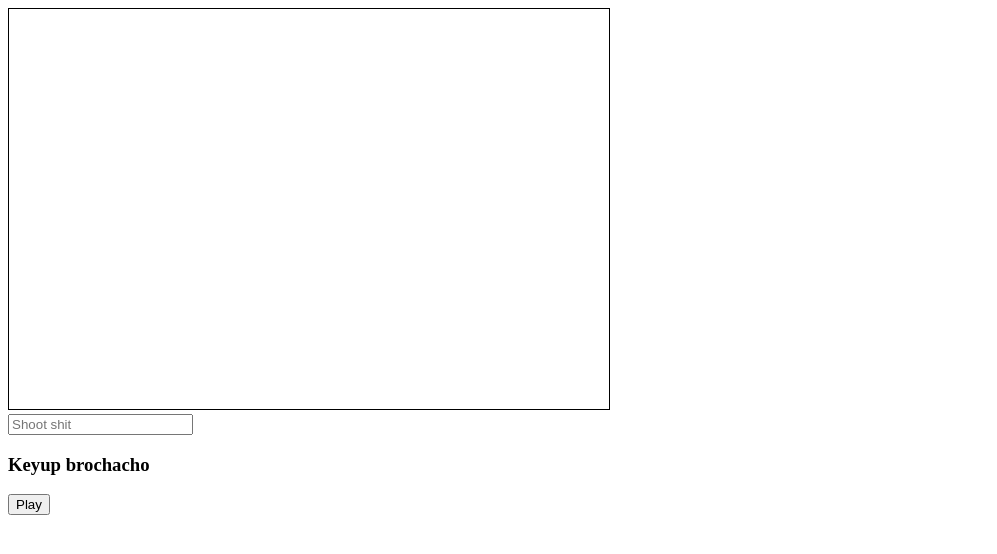
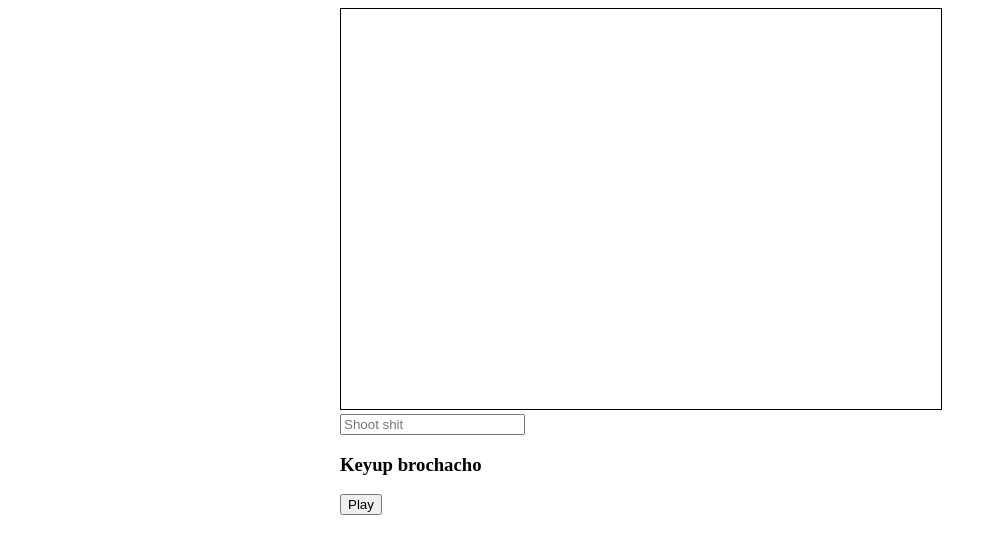
Before and after one commit to aaronmrobb/indavers, a React app: page / in a window 1280 px wide. Shown: the top 554 px of the page, without its empty margins (0-997 px from the left). Built offline with nearby package versions, Linux system fonts and the light colour scheme; the HTML template or start-up script is replaced by a standard one; what react-mixin would draw is missing.

Commit message:
better formatting

```diff
--- a/src/components/App.jsx
+++ b/src/components/App.jsx
@@ -11,7 +11,7 @@ export class App extends Component {
   render() {
 
     return(
-      <div>
+      <div className="container">
         <GameContainer />
       </div>
     )
--- a/src/components/Form.jsx
+++ b/src/components/Form.jsx
@@ -17,7 +17,7 @@ export class Form extends Component {
     return(
       <div>
         <form autoComplete="off" className="turret" onSubmit={this.shootWord.bind(this)}>
-           <input id="gun" ref="pewpew" placeholder="Shoot shit"></input>
+           <input disabled={this.props.gameover}  id="gun" ref="pewpew" placeholder="Shoot shit"></input>
          </form>
       </div>
     )
@@ -28,7 +28,7 @@ reactMixin(Form.prototype, PureRenderMixin)
 
 function mapStateToProps(state) {
   return {
-
+    gameover: state.get('gameover')
   }
 }
 
--- a/src/components/Game.jsx
+++ b/src/components/Game.jsx
@@ -15,19 +15,24 @@ export class Game extends Component {
       this.interval = undefined
     }
   }
+  handleStart(e) {
+    e.preventDefault()
+    document.getElementById('gun').focus()
+    this.props.startGame()
+  }
   render() {
     const rows = this.props.board.map((row, idx) => {
       return <Row cells={row} key={idx}/>
     })
     return(
-      <div className="container">
+      <div className="board-container">
         <div className="board">
           { rows }
         </div>
         <FormContainer />
         <div id="status-message" style={{display: this.props.gameover || !this.props.playing ? 'block' : 'none'}}>
           <h3>{this.props.gameover ? 'Gameover Sucka' : 'Keyup brochacho'}</h3>
-          <button onClick={this.props.startGame}>{this.props.gameover ? 'Replay' : 'Play'}</button>
+          <button onClick={this.handleStart.bind(this)}>{this.props.gameover ? 'Replay' : 'Play'}</button>
         </div>
       </div>
     )
--- a/src/reducers/shoot-word.js
+++ b/src/reducers/shoot-word.js
@@ -2,8 +2,7 @@ import { List } from 'immutable'
 
 export default function shootWord(state, word) {
   const coordinates = findWord(state, word)
-  const newState = coordinates ? state.setIn(['board', coordinates.get(0), coordinates.get(1)], '') : state
-  return newState
+  return coordinates ? state.setIn(['board', coordinates.get(0), coordinates.get(1)], '') : state
 }
 
 function findWord(state, word) {
--- a/styles/main.scss
+++ b/styles/main.scss
@@ -14,3 +14,9 @@
     }
   }
 }
+
+.board-container{
+  width: 600px;
+  display: block;
+  margin: auto;
+}
```
